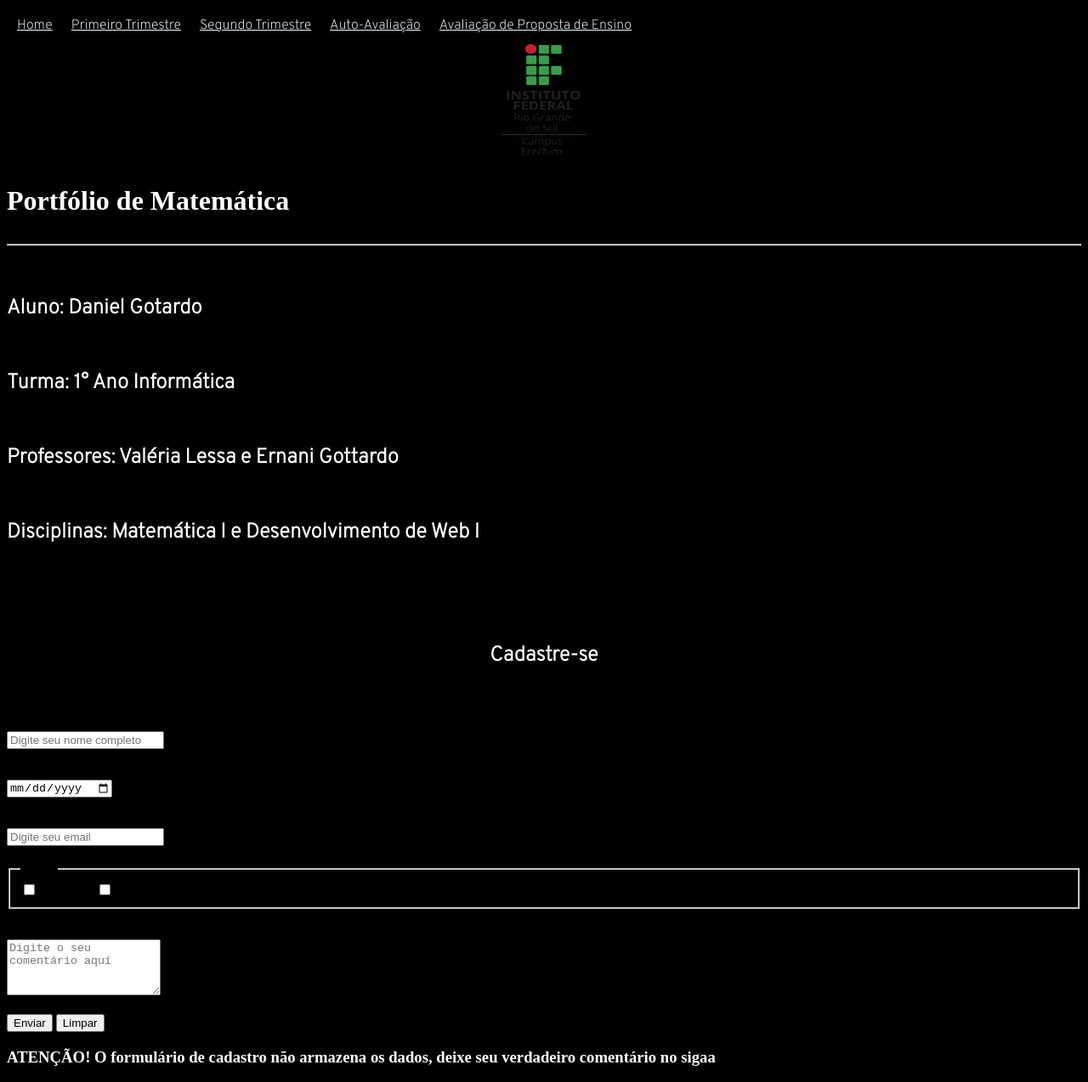
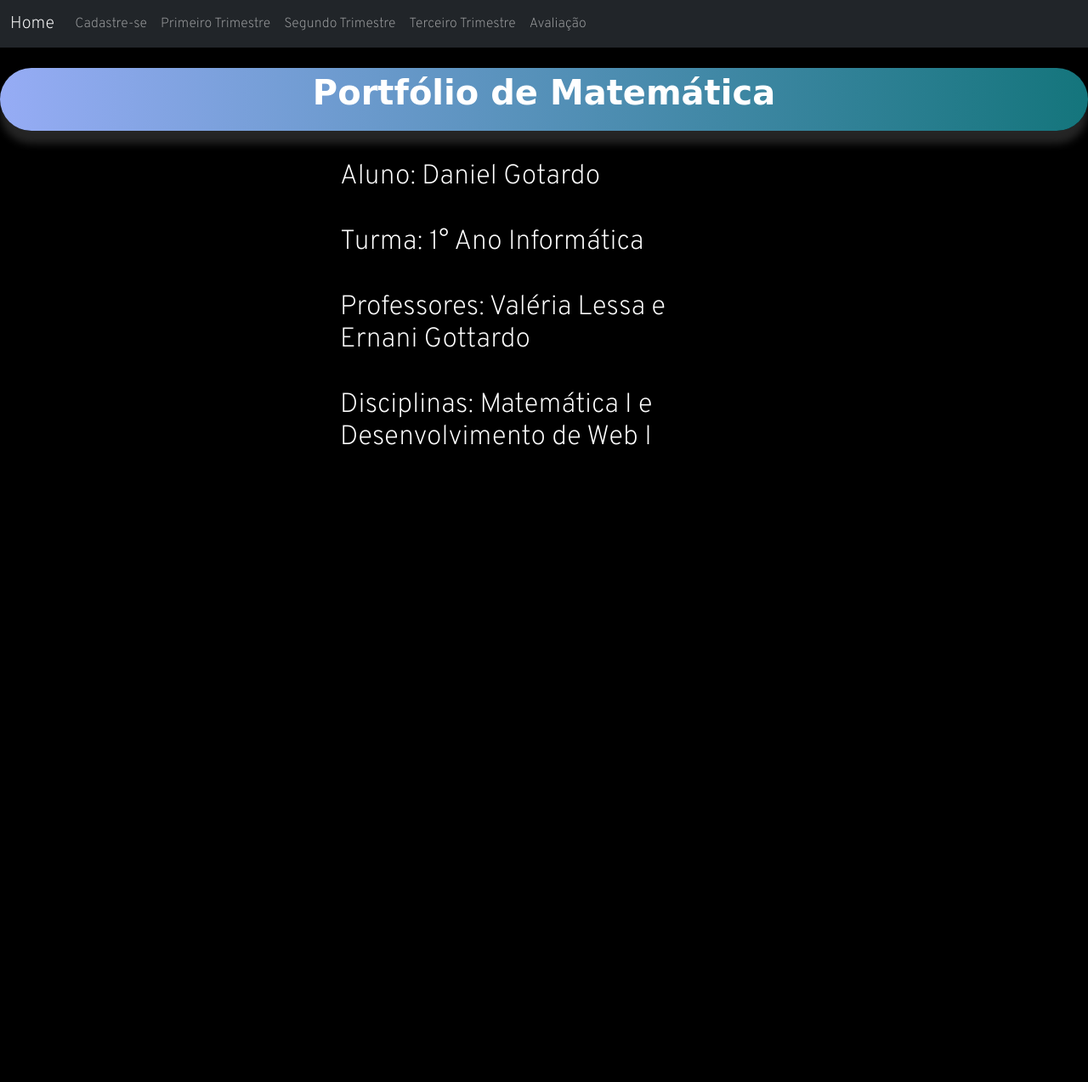
Before and after one commit to daniineel/portfolioo, a plain HTML site: page index.html in a window 1280 px wide. Shown: the whole page at 85% size. After the commit the page ends 800 px from the top, so only its background shows below. Drawn offline with nearby package versions, Linux system fonts and the light colour scheme; a web font is replaced by a local one.

Commit message:
Update index.html

```diff
--- a/index.html
+++ b/index.html
@@ -4,92 +4,78 @@
 <head>
     <meta charset="utf-8">
     <title>Portfólio</title>
-    <link href='css/estilo.css' rel="stylesheet">
     <link rel="preconnect" href="https://fonts.googleapis.com">
     <link rel="preconnect" href="https://fonts.gstatic.com" crossorigin>
     <link href="https://fonts.googleapis.com/css2?family=Overpass:wght@200&display=swap" rel="stylesheet">
 
+
+
+    <link href="https://cdn.jsdelivr.net/npm/bootstrap@5.2.3/dist/css/bootstrap.min.css" rel="stylesheet">
+    <script src="https://cdn.jsdelivr.net/npm/bootstrap@5.2.3/dist/js/bootstrap.bundle.min.js"></script>
+    <link href='css/estilo.css' rel="stylesheet">
 </head>
 
 <body>
 
-    <div id='titulo'>
-        <table cellpadding="10">
-            <td><a href="index.html">Home</a></td>
-            <td><a href="primeirotrimestre.html">Primeiro Trimestre</a></td>
-            <td><a href="segundotrimestre.html">Segundo Trimestre</a></td>
-            <td><a href="autoavaliacao.html">Auto-Avaliação</a></td>
-            <td><a  href="avaliacaoproposta.html"> Avaliação de Proposta de Ensino</a></td>
-        </table>
+    <nav class="navbar navbar-expand-sm bg-dark navbar-dark">
+        <div class="container-fluid">
+            <a class="navbar-brand" href="#">Home</a>
+            <button class="navbar-toggler" type="button" data-bs-toggle="collapse" data-bs-target="#collapsibleNavbar">
+                <span class="navbar-toggler-icon"></span>
+            </button>
+            <div class="collapse navbar-collapse" id="collapsibleNavbar">
+                <ul class="navbar-nav me-auto">
+
+                    <li class="nav-item">
+                        <a class="nav-link" href="cadastro.html">Cadastre-se</a>
+                    </li>
+                    <li class="nav-item">
+                        <a class="nav-link" href="primeirotrimestre.html">Primeiro Trimestre</a>
+                    </li>
+                    <li class="nav-item">
+                        <a class="nav-link" href="segundotrimestre.html">Segundo Trimestre</a>
+                    </li>
+                    <li class="nav-item">
+                        <a class="nav-link" href="terceirotrimestre.html">Terceiro Trimestre</a>
+                    </li>
+                    <li class="nav-item">
+                        <a class="nav-link" href="avaliacao.html">Avaliação</a>
+                    </li>
+
+                </ul>
             </div>
+        </div>
+    </nav>
+
+<br>
 
 
-
-
-
-     <div class="img-container">
-    <img src="imagens/Identidade-visual-Vertical-para-fundos-brancos-png.png" width="100" height="130">
-</div>
     <h1>
-            <div id="portfolio">
+        <div class="portfolio">
         <p> <b>Portfólio de Matemática</b></p>
     </div>
 
-
-    <hr />
 </h1>
 
 
-
 <h2>
-        <p> Aluno: Daniel Gotardo</p>
-        <p> Turma: 1° Ano Informática</p>
-        <p> Professores: Valéria Lessa e Ernani Gottardo </p>
-        <p> Disciplinas: Matemática I e Desenvolvimento de Web I</p>
+    <p class="blocktext">
+         Aluno: Daniel Gotardo
+    </br>
+</br>
+     Turma: 1° Ano Informática
+    </br>
+    </br>
+     Professores: Valéria Lessa e Ernani Gottardo
+    </br>
+</br>
+     Disciplinas: Matemática I e Desenvolvimento de Web I</p>
     <link rel="preconnect" href="https://fonts.googleapis.com">
     <link rel="preconnect" href="https://fonts.gstatic.com" crossorigin>
     <link href="https://fonts.googleapis.com/css2?family=ABeeZee&family=Overpass:wght@200&display=swap"
         rel="stylesheet">
 
 </h2>
-</br>
-</br>
-    <div id='cadastro'>
-        <h2>Cadastre-se</h2>
-    </div>
-</br>
-</br>
-<form method="GET" id="form1" action="teste.php">
-        <label for="nome">Nome completo*</label>
-        <br>
-        <input type="text" name="nome" minlength="20" maxlenght="150" placeholder="Digite seu nome completo">
-        <br>
-        <br>
-        <label for="nascimeto">Data de nascimento*</label>
-        <br>
-        <input type="date" name="nascimento" >
-        <br>
-        <br>
-        <label for="email">Email*</label>
-        <br>
-        <input type="text" name="nome" size="20" placeholder="Digite seu email">
-        <br>
-        <br>
-        <fieldset> <legend>Sexo*</legend>
-            <input type="checkbox" name="feminino"> Feminino
-            <input type="checkbox" name="masculino"> Masculino
-        </fieldset>
-        <br>
-        <br>
-<textarea name="comentario" cols="20" rows="4" placeholder="Digite o seu comentário aqui"></textarea>
-<br>
-<br>
-<input type="submit" value="Enviar">
-<input type="reset" value="Limpar">
 
-<h3>ATENÇÃO!
-    O formulário de cadastro não armazena os dados, deixe seu verdadeiro
-    comentário no sigaa
-</h3>
 
 </body>
```
Lines whose indentation alone changed are shown as unchanged.
